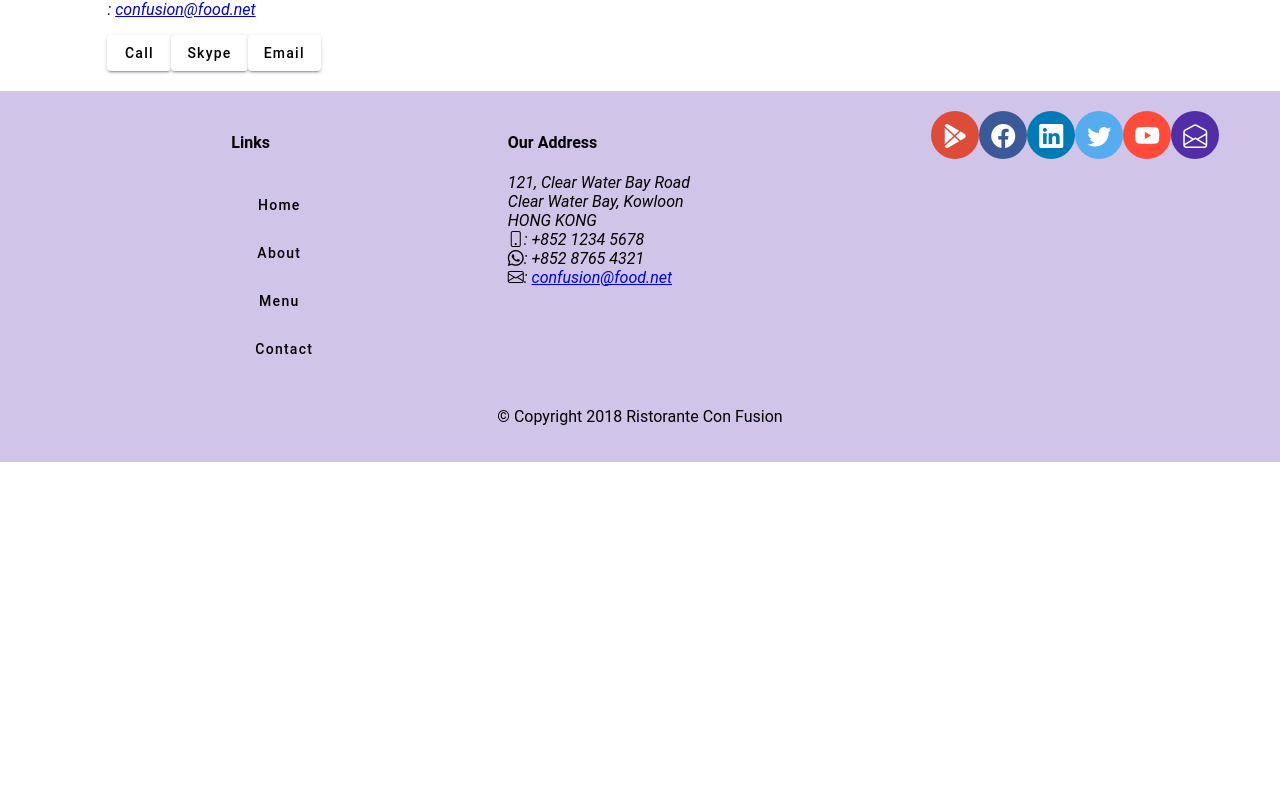
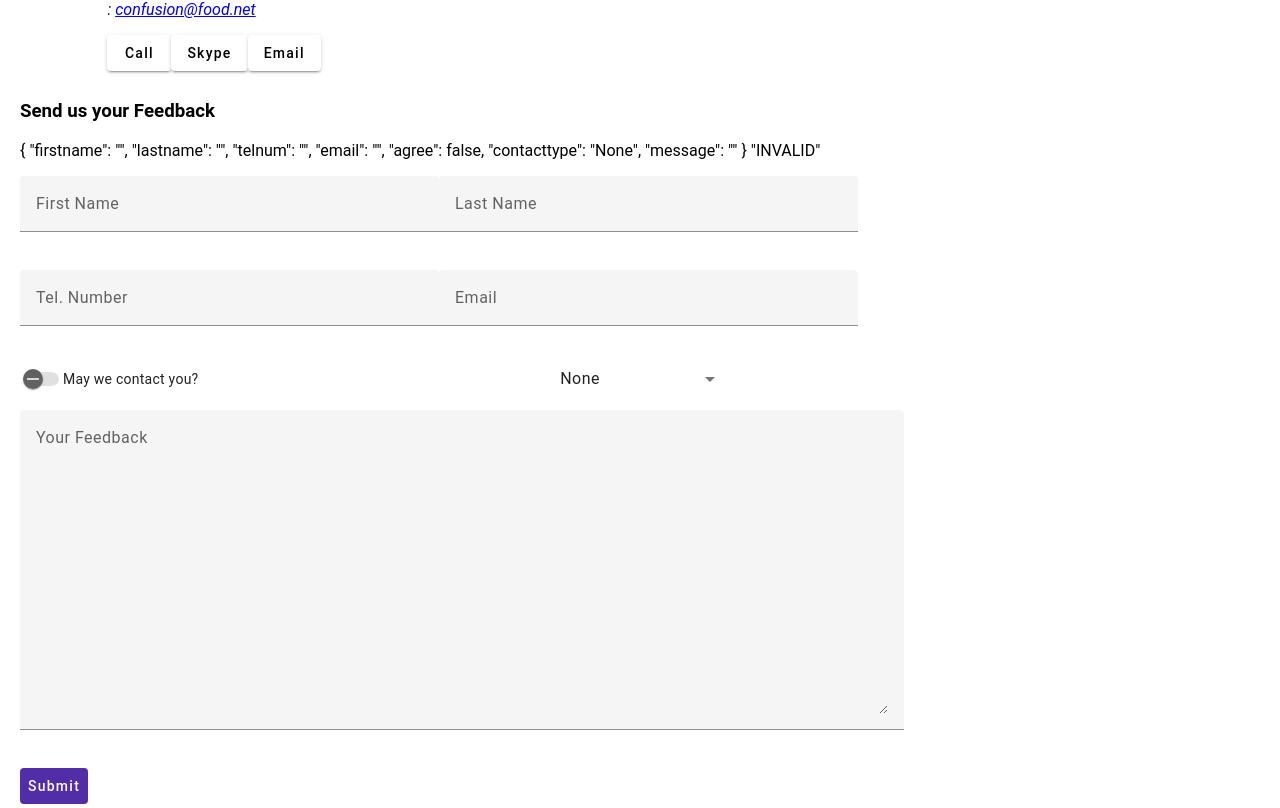
Before and after one commit to Gabrie10P/CourseraAngular, an Angular app in the folder conFusion/: page /contactus in a window 1280 px wide. Shown: the part 772-1580 px from the top of the page. Before the commit the page ends 1234 px from the top, so only its background shows below. Built offline with nearby package versions, Linux system fonts and the light colour scheme.

Commit message:
Update modules
Reactive forms

```diff
--- a/conFusion/src/app/contact/contact.component.html
+++ b/conFusion/src/app/contact/contact.component.html
@@ -35,4 +35,49 @@
       </div>
     </div>
   </div>
+  <div fxFlex fxFlexOffset="20px" class="form-size">
+    <h3>Send us your Feedback</h3>
+    <p>{{ feedbackForm.value | json }} {{ feedbackForm.status | json }}</p>
+
+    <form novalidate [formGroup]="feedbackForm" (ngSubmit)="onSubmit()">
+      <p>
+        <mat-form-field class="half-width">
+          <input matInput formControlName="firstname" placeholder="First Name" type="text">
+          <mat-error *ngIf="feedbackForm.get('firstname')?.hasError('required') && feedbackForm.get('firstname')?.touched">First name is required</mat-error>
+        </mat-form-field>
+        <mat-form-field class="half-width">
+          <input matInput formControlName="lastname" placeholder="Last Name" type="text">
+          <mat-error *ngIf="feedbackForm.get('lastname')?.hasError('required') && feedbackForm.get('lastname')?.touched">Last name is required</mat-error>
+        </mat-form-field>
+      </p>
+      <p>
+        <mat-form-field class="half-width">
+          <input matInput formControlName="telnum" placeholder="Tel. Number" type="tel">
+          <mat-error *ngIf="feedbackForm.get('telnum')?.hasError('required') && feedbackForm.get('telnum')?.touched">Tel. number is required</mat-error>
+        </mat-form-field>
+        <mat-form-field class="half-width">
+          <input matInput formControlName="email" placeholder="Email" type="email">
+          <mat-error *ngIf="feedbackForm.get('email')?.hasError('required') && feedbackForm.get('email')?.touched">Email ID is required</mat-error>
+        </mat-form-field>
+      </p>
+      <table class="form-size">
+        <td>
+          <mat-slide-toggle formControlName="agree">May we contact you?</mat-slide-toggle>
+        </td>
+        <td>
+          <mat-select placeholder="How?" formControlName="contacttype">
+            <mat-option *ngFor="let ctype of contactType" [value]="ctype">
+              {{ ctype }}
+            </mat-option>
+          </mat-select>
+        </td>
+        </table>
+      <p>
+        <mat-form-field class="full-width">
+          <textarea matInput formControlName="message" placeholder="Your Feedback" rows=12></textarea>
+        </mat-form-field>
+      </p>
+      <button type="submit" mat-button class="background-primary text-floral-white">Submit</button>
+    </form>
+  </div>
 </div>
--- a/conFusion/src/app/contact/contact.component.scss
+++ b/conFusion/src/app/contact/contact.component.scss
@@ -5,6 +5,14 @@
     justify-content: space-evenly;
 }
 
-.contact-items{
+.full-width {
+    width: 95%
+}
 
+.half-width {
+    width: 45%
 }
+
+.form-size {
+    width: 75%
+}
--- a/conFusion/src/app/contact/contact.component.ts
+++ b/conFusion/src/app/contact/contact.component.ts
@@ -1,10 +1,52 @@
-import { Component } from '@angular/core';
+import { Component, OnInit, ViewChild } from '@angular/core';
+import { FormBuilder, FormGroup, Validators } from '@angular/forms';
+import { Feedback, ContactType } from '../shared/feedback';
 
 @Component({
   selector: 'app-contact',
   templateUrl: './contact.component.html',
   styleUrls: ['./contact.component.scss']
 })
-export class ContactComponent {
+export class ContactComponent implements OnInit{
 
+  feedbackForm: FormGroup;
+  feedback: Feedback;
+  contactType = ContactType;
+
+  @ViewChild('fform') feedbackFormDirective;
+
+
+  constructor(private fb: FormBuilder) {
+    this.createForm();
+  }
+
+  ngOnInit() {
+  }
+
+ createForm() {
+    this.feedbackForm = this.fb.group({
+      firstname: ['', Validators.required ],
+      lastname: ['', Validators.required ],
+      telnum: ['', Validators.required ],
+      email: ['', Validators.required ],
+      agree: false,
+      contacttype: 'None',
+      message: ''
+    });
+  }
+
+  onSubmit() {
+    this.feedback = this.feedbackForm.value;
+    console.log(this.feedback);
+    this.feedbackForm.reset({
+      firstname: '',
+      lastname: '',
+      telnum: '',
+      email: '',
+      agree: false,
+      contacttype: 'None',
+      message: ''
+    });
+    this.feedbackFormDirective.resetForm();
+  }
 }
--- a/conFusion/src/app/login/login.component.html
+++ b/conFusion/src/app/login/login.component.html
@@ -4,7 +4,6 @@
   <button mat-button mat-dialog-close>&times;</button>
 </mat-toolbar>
 <p>{{ user | json }}</p>
-
 <form novalidate #loginForm="ngForm" (ngSubmit)="onSubmit()">
   <mat-dialog-content>
     <p>
--- /dev/null
+++ b/conFusion/src/app/shared/feedback.ts
@@ -0,0 +1,11 @@
+export class Feedback {
+    firstname: string;
+    lastname: string;
+    telnum: number;
+    email: string;
+    agree: boolean;
+    contacttype: string;
+    message: string;
+};
+
+export const ContactType = ['None', 'Tel', 'Email'];
--- a/conFusion/tsconfig.json
+++ b/conFusion/tsconfig.json
@@ -23,7 +23,8 @@
       "ES2022",
       "dom"
     ],
-    "strictPropertyInitialization": false
+    "strictPropertyInitialization": false,
+    "noImplicitAny": false,
   },
   "angularCompilerOptions": {
     "enableI18nLegacyMessageIdFormat": false,
```
Also changed, not shown: conFusion/src/app/app.module.ts (+9 -2 lines). Lines whose indentation alone changed are shown as unchanged.
